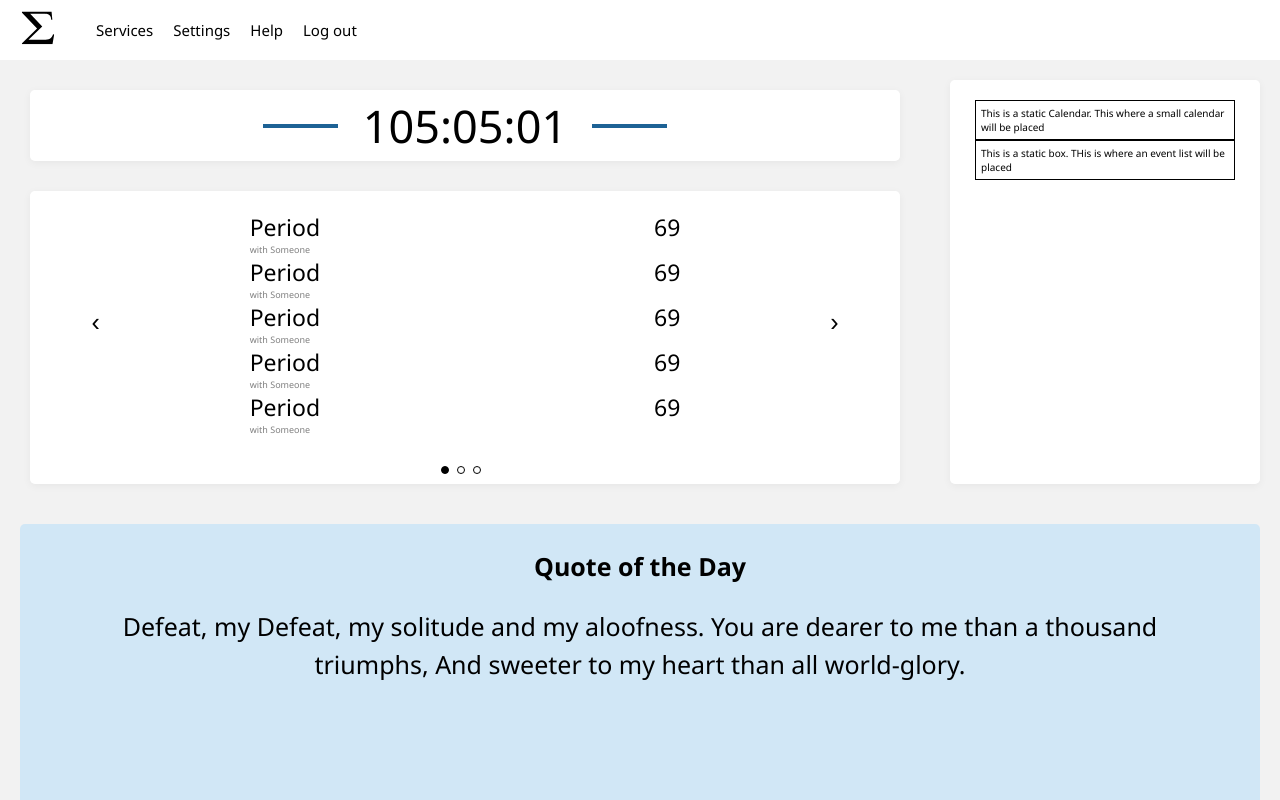
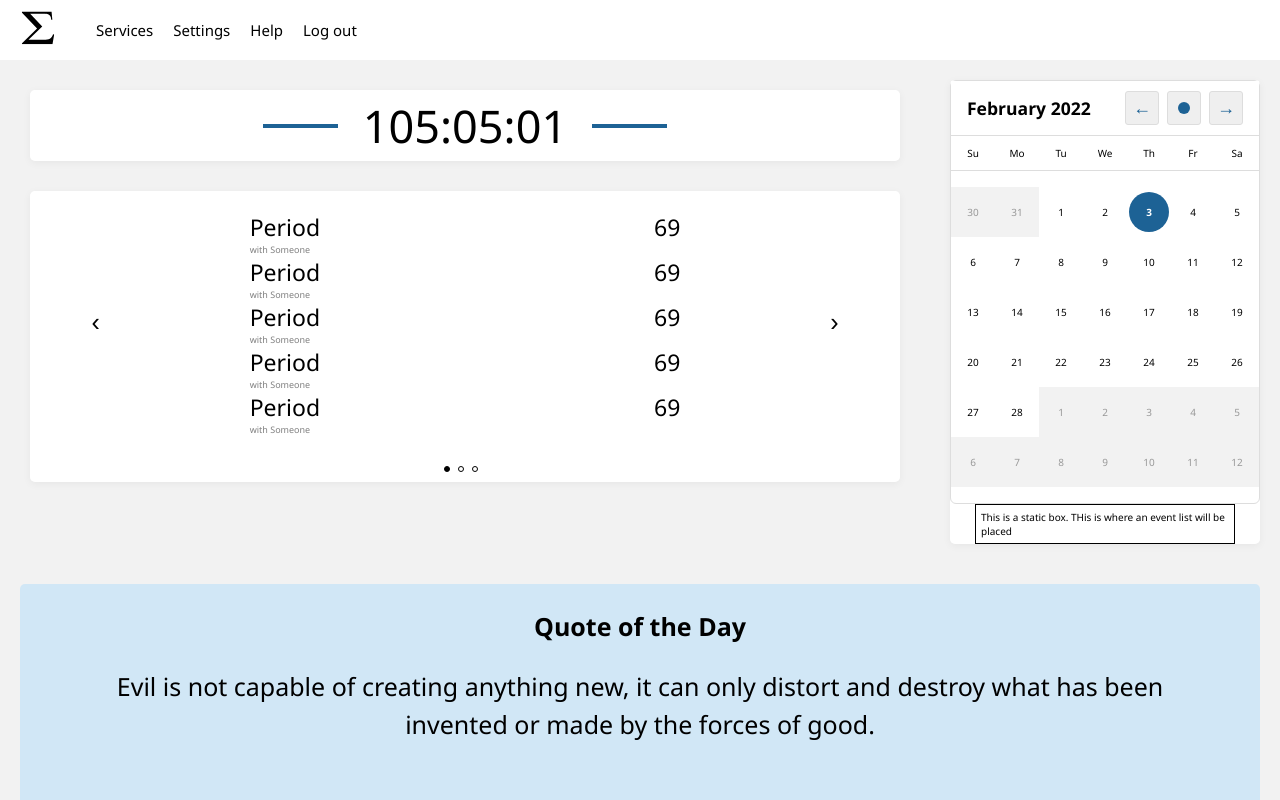
Before and after one commit to rexmainstream/sigma, a React (Create React App) app: page / in a window 1280 px wide. Shown: the top 800 px of the page. Built offline with nearby package versions, Linux system fonts and the light colour scheme; no server answers.

Commit message:
Calendar added on dashboard

```diff
--- a/src/App.js
+++ b/src/App.js
@@ -1,4 +1,4 @@
-import './index.css';
+import './res/styles/index.css';
 import Header from './components/header';
 import Footer from './components/footer'
 import Dashboard from './components/dashboard';
--- a/src/components/dashboard/calendar_mini.js
+++ b/src/components/dashboard/calendar_mini.js
@@ -1,10 +1,14 @@
 import React from "react";
+import '../../res/styles/calendar_mini_styles.css'
+import { RolyartCalendar } from "../../res/scripts/rolyart-calendar";
+
+
 
 export default function Calendar_mini() {
     return (
         <div className="box calendar">
             <div className="flex">
-                <div id="mini_calendar">This is a static Calendar. This where a small calendar will be placed</div>
+                <div id="calendar"></div>
             </div>
             <div className="flex">
                 <div id="mini_events">
@@ -14,3 +18,12 @@ export default function Calendar_mini() {
         </div>
     );
 }
+
+document.addEventListener("DOMContentLoaded", function (){
+    let calendarConfig = {
+        container: 'calendar',
+        months: ["January", "February", "March", "April", "May", "June", "July", "August", "September", "October", "November", "December"],
+        weekDays: ["Su", "Mo", "Tu", "We", "Th", "Fr", "Sa"],
+    }
+    const calendar = new RolyartCalendar(calendarConfig);
+})
--- a/src/components/dashboard/motivational_quote.js
+++ b/src/components/dashboard/motivational_quote.js
@@ -10,8 +10,8 @@ let quote = {
 // This function gets the quote
 function Get_quote () {
     //Gets the quote from database
-    quote['the_quote'] = "Defeat, my Defeat, my solitude and my aloofness. You are dearer to me than a thousand triumphs, And sweeter to my heart than all world-glory."
-    quote['quote_author'] = "Khalil Gibran"
+    quote['the_quote'] = "Evil is not capable of creating anything new, it can only distort and destroy what has been invented or made by the forces of good."
+    quote['quote_author'] = "J.R.R. Tolkien"
 
 
     //sets text content to the quote of the day
--- a/src/index.js
+++ b/src/index.js
@@ -1,6 +1,6 @@
 import React from 'react';
 import ReactDOM from 'react-dom';
-import './index.css';
+import './res/styles/index.css';
 import App from './App';
 import reportWebVitals from './reportWebVitals';
 
--- /dev/null
+++ b/src/res/scripts/rolyart-calendar.js
@@ -0,0 +1,186 @@
+export function RolyartCalendar(config){
+    this.container = document.getElementById(config.container);
+    this.container.classList.add('rolyart-calendar');
+    this.today = new Date();
+    this.selected  = this.today;
+    this.currentMonth = this.today.getMonth();
+    this.currentYear = this.today.getFullYear();
+    this.months = config.months;
+    this.weekDays = config.weekDays;
+
+    /**
+     * Calendar navigation
+     * nextMonth()
+     * prevMonth()
+     */
+
+    this.nextMonth = ()=>{
+        if ( this.currentMonth == 11 ) {
+            this.currentMonth = 0;
+            this.currentYear = this.currentYear + 1;
+        }
+        else {
+            this.currentMonth = this.currentMonth + 1;
+        }
+        this.showCalendar(this.currentYear, this.currentYear);
+    }
+    this.prevMonth = ()=>{
+        if ( this.currentMonth == 0 ) {
+            this.currentMonth = 11;
+            this.currentYear = this.currentYear - 1;
+        }
+        else {
+            this.currentMonth = this.currentMonth - 1;
+        }
+        this.showCalendar(this.currentYear, this.currentYear);
+    }
+
+    /**
+     * Get days of month
+     * getPrevDays()
+     * getNextDays()
+     * getCurrentDays()
+     */
+    this.getPrevDays = (date, staDay=0)=>{
+        let ret = [];
+        let year = date.getFullYear();
+        let month = date.getMonth();
+        let firstWeekday =  new Date(year, month, 1).getDay();
+        let days = (firstWeekday + 7) - (staDay +7) - 1;
+        for (let i=days * -1; i<=0;i++){
+            ret.push({date:new Date(year, month, i).getDate(), type:"not-current", id:new Date(year, month, i) });
+        }
+        return ret;
+    }
+    this.getNextDays = (prevMonthDays, monthDays)=>{
+        let ret = [];
+        let days = 42 - (prevMonthDays.length + monthDays.length);
+        for(let i = 1; i<=days; i++){
+            ret.push({date:i, type:"not-current"});
+        }
+        return ret;
+    }
+    this.getCurrentDays = (date)=>{
+        let ret = [];
+        let year = date.getFullYear();
+        let month = date.getMonth();
+        let lastDay = new Date(year, month +1 , 0).getDate();
+        for(let i = 1; i<=lastDay;i++){
+            ret.push({date:i, type:"current", id:this.YYYYmmdd(new Date(year, month, i)) });
+        }
+        return ret;
+    }
+
+    /**
+     * YYYY-MM-DD date format
+     * YYYYmmdd()
+     */
+    this.YYYYmmdd = (date)=>{
+        let d = new Date(date),
+        month = '' + (d.getMonth() + 1),
+        day = '' + d.getDate(),
+        year = d.getFullYear();
+        if (month.length < 2)
+            month = '0' + month;
+        if (day.length < 2)
+        day = '0' + day;
+        return [year, month, day].join('-');
+    }
+
+    this.calendarHeader = () =>{
+        let header = document.createElement('header');
+        header.classList.add('calendar-header');
+        let monthAndYear = document.createElement('h3');
+        let calendarControl = document.createElement('div');
+        let prevMonth = document.createElement('button');
+        let currentMonth =  document.createElement('button');
+        let nextMonth = document.createElement('button');
+
+        monthAndYear.classList.add('month-year');
+        calendarControl.classList.add('calendar-control');
+        monthAndYear.innerHTML = `${this.months[this.currentMonth] +' '+ this.currentYear}`;
+
+        prevMonth.innerHTML = '←'
+        prevMonth.addEventListener('click', ()=>{
+            this.prevMonth();
+            monthAndYear.innerHTML = `${this.months[this.currentMonth] +' '+ this.currentYear}`;
+        })
+
+        nextMonth.innerHTML = '→'
+        nextMonth.addEventListener('click', ()=>{
+            this.nextMonth();
+            monthAndYear.innerHTML = `${this.months[this.currentMonth] +' '+ this.currentYear}`;
+        })
+
+
+        currentMonth.innerHTML = '<i class="current-month"></i>'
+        currentMonth.addEventListener('click', ()=>{
+            this.currentYear = new Date().getFullYear();
+            this.currentMonth = new Date().getMonth();
+            monthAndYear.innerHTML = `${this.months[this.currentMonth] +' '+ this.currentYear}`;
+            this.showCalendar();
+        })
+
+        let weekDays = document.createElement('div');
+        weekDays.classList.add('week-days');
+        for(let i = 0; i<=6;i++){
+            weekDays.innerHTML +=`<div>${this.weekDays[i]}</div>`;
+        }
+
+        currentMonth.classList.add('control-current-month');
+
+       calendarControl.appendChild(prevMonth)
+       calendarControl.appendChild(currentMonth)
+       calendarControl.appendChild(nextMonth);
+       header.appendChild(monthAndYear)
+       header.appendChild(calendarControl);
+
+        this.container.appendChild(header);
+        this.container.appendChild(weekDays);
+    }
+
+    this.calendarBody = (year, month)=>{
+        year = this.currentYear;
+        month = this.currentMonth;
+        let date = new Date(year, month+1, 0);
+        let daysPrevMonth = this.getPrevDays(date);
+        let daysThisMonth = this.getCurrentDays(date);
+        let daysNextMonth = this.getNextDays(daysPrevMonth, daysThisMonth);
+        let calendarBody = document.createElement('div');
+        calendarBody.classList.add('calendar-body');
+        [...daysPrevMonth, ...daysThisMonth, ...daysNextMonth]
+        .forEach(num=>{
+            let cell = document.createElement('div');
+            cell.setAttribute('id', num.id);
+            cell.classList.add('day');
+            let day = document.createElement('span');
+
+            day.innerHTML = num.date;
+            cell.appendChild(day);
+            cell.addEventListener('click', ()=>{
+                this.selected = num.id;
+
+                let selected = document.getElementsByClassName("selected");
+                if (selected.length > 0) {
+                    selected[0].className = selected[0].className.replace(" selected", "");
+                }
+                cell.className += " selected";
+            });
+            num.type === 'not-current'?cell.classList.add('not-current'):cell.classList.add('current');
+            if(num.id === this.YYYYmmdd(this.today)){
+                cell.classList.add('active');
+                cell.classList.add('selected');
+            }
+            calendarBody.appendChild(cell);
+        })
+        this.container.appendChild(calendarBody);
+    }
+
+    this.showCalendar = (year, month)=>{
+        this.container.innerHTML = '';
+        this.calendarHeader();
+        this.calendarBody(year, month);
+    }
+
+    this.showCalendar(this.currentYear, this.currentMonth);
+}
--- /dev/null
+++ b/src/res/styles/calendar_mini_styles.css
@@ -0,0 +1,153 @@
+.rolyart-calendar {
+  border: 1px solid #DDDDDD;
+  max-width: 430px;
+  background-color: white;
+  border-radius: 6px;
+  -webkit-transition: all .3s ease;
+  transition: all .3s ease;
+}
+
+.calendar-header {
+  display: -webkit-box;
+  display: -ms-flexbox;
+  display: flex;
+  -webkit-box-align: center;
+      -ms-flex-align: center;
+          align-items: center;
+  padding: 10px 16px;
+  border-bottom: 1px solid #DDDDDD;
+}
+
+.calendar-header h3 {
+  -webkit-box-flex: 1;
+      -ms-flex: 1  1 auto;
+          flex: 1  1 auto;
+  margin: 0;
+}
+
+.calendar-header .calendar-control {
+  display: -webkit-box;
+  display: -ms-flexbox;
+  display: flex;
+}
+
+.calendar-header .calendar-control button {
+  width: 34px;
+  height: 34px;
+  padding: 0;
+  cursor: pointer;
+  border: 1px solid #DDDDDD;
+  outline: none;
+  -webkit-box-sizing: border-box;
+          box-sizing: border-box;
+  -ms-flex-pack: distribute;
+      justify-content: space-around;
+  font-size: 18px;
+  border-radius: 3px;
+  color: rgb(29 98 149);
+}
+
+.calendar-header .calendar-control button.control-current-month {
+  margin: 0 8px;
+}
+
+.calendar-header .calendar-control button.control-current-month .current-month {
+  width: 12px;
+  height: 12px;
+  background-color: rgb(29 98 149);
+  content: '';
+  display: inline-block;
+  border-radius: 50%;
+}
+
+.week-days {
+  display: -webkit-box;
+  display: -ms-flexbox;
+  display: flex;
+  -ms-flex-wrap: nowrap;
+      flex-wrap: nowrap;
+  padding: 10px 0;
+  border-bottom: 1px solid #DDDDDD;
+}
+
+.week-days div {
+  width: calc(100% / 7);
+  text-align: center;
+}
+
+.calendar-body {
+  display: -webkit-box;
+  display: -ms-flexbox;
+  display: flex;
+  -ms-flex-wrap: wrap;
+      flex-wrap: wrap;
+  padding: 16px 0;
+}
+
+.calendar-body .day {
+  width: calc(100% / 7);
+  text-align: center;
+  padding: 5px 0;
+  background-color: white;
+  cursor: pointer;
+}
+
+.calendar-body .day span {
+  width: 40px;
+  height: 40px;
+  line-height: 40px;
+}
+
+.calendar-body .day.active {
+  color: rgb(29 98 149);
+  font-weight: bold;
+}
+
+.calendar-body .day.selected {
+  font-weight: bold;
+}
+
+.calendar-body .day.selected span {
+  background-color: rgb(29 98 149);
+  display: inline-block;
+  color: white;
+  border-radius: 50%;
+  -webkit-animation: pulse .4s ease;
+          animation: pulse .4s ease;
+}
+
+@-webkit-keyframes pulse {
+  from {
+    -webkit-transform: scale(0);
+            transform: scale(0);
+  }
+  85% {
+    -webkit-transform: scale(1.25);
+            transform: scale(1.25);
+  }
+  to {
+    -webkit-transform: scale(1);
+            transform: scale(1);
+  }
+}
+
+@keyframes pulse {
+  from {
+    -webkit-transform: scale(0);
+            transform: scale(0);
+  }
+  85% {
+    -webkit-transform: scale(1.25);
+            transform: scale(1.25);
+  }
+  to {
+    -webkit-transform: scale(1);
+            transform: scale(1);
+  }
+}
+
+.calendar-body .day.not-current {
+  color: #999999;
+  background-color: rgb(242,242,242);
+}
+/*# sourceMappingURL=style.css.map */
--- a/src/styles.css
+++ b/src/res/styles/styles.css
@@ -175,7 +175,7 @@ p a:visited { /*Probably not*/
     border-radius: 50%;
     background-color: white;
     border: 1px solid black;
-    padding: 0.3rem 0.3rem;
+    padding: 0.2rem 0.2rem;
     margin-inline-end: 0.8rem;
 }
 
```
Also changed, not shown: src/res/styles/index.css (renamed from src/index.css).
